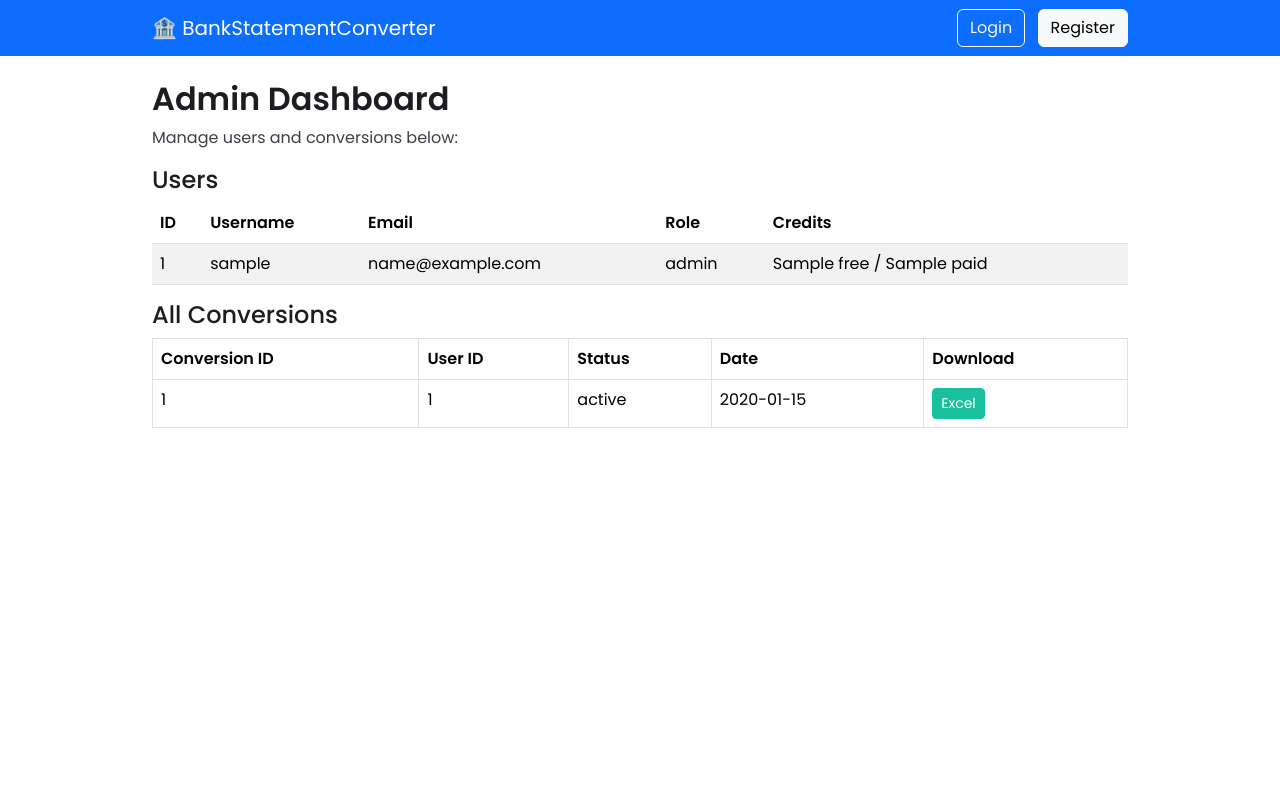
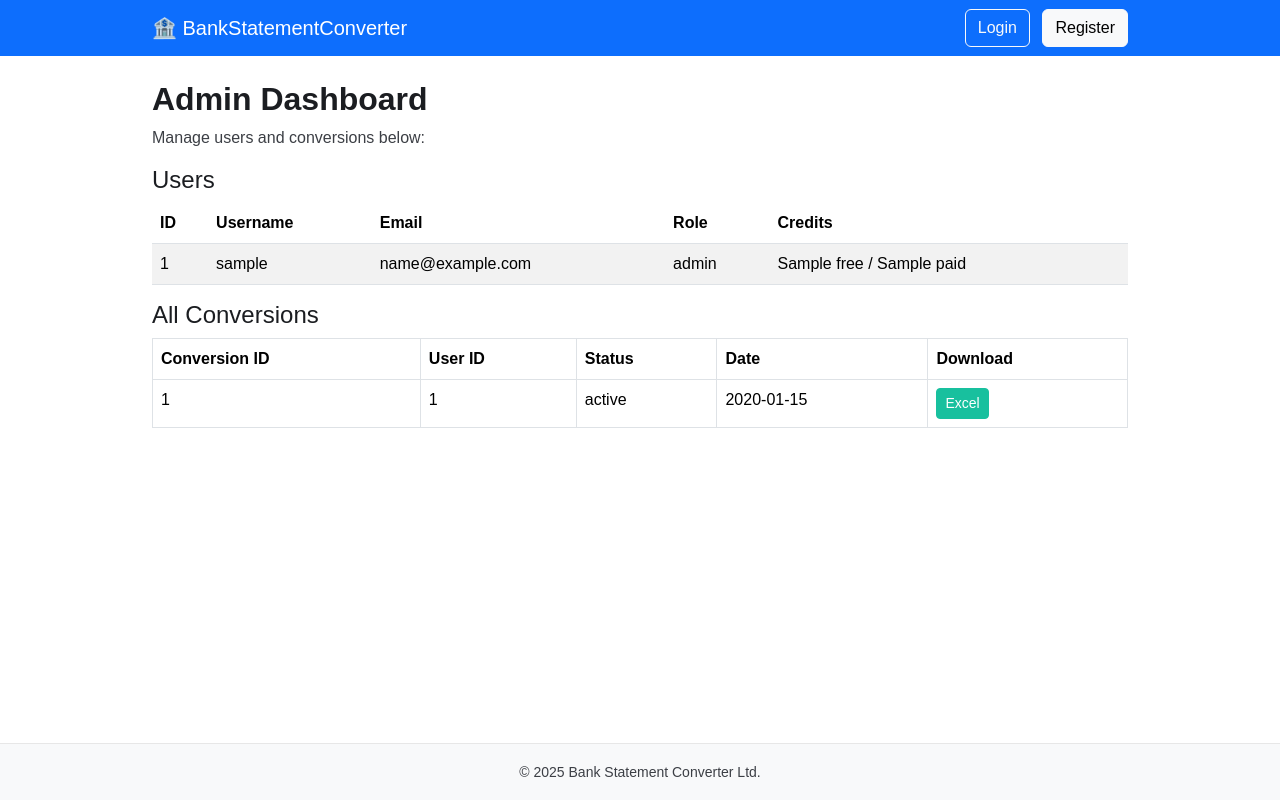
Before and after one commit to Dilpreet3/Bank-Statement-Converter, a Python web app: template templates/admin.html in a window 1280 px wide. Run offline with Jinja, Linux system fonts and the light colour scheme; the template is opened without the code that fills it: most values are stand-ins (such as "Sample title", 1, 10 or a date in 2020); some libraries are stand-ins or nearby versions.

Commit message:
Update base.html

```diff
--- a/templates/base.html
+++ b/templates/base.html
@@ -5,9 +5,8 @@
   <title>{% block title %}Bank Statement Converter{% endblock %}</title>
   <link href="https://cdn.jsdelivr.net/npm/bootstrap @5.3.0/dist/css/bootstrap.min.css" rel="stylesheet">
   <link rel="stylesheet" href="{{ url_for('static', filename='style.css') }}">
-  <link href="https://fonts.googleapis.com/css2?family=Poppins :wght@400;500;600&display=swap" rel="stylesheet">
 </head>
-<body>
+<body class="d-flex flex-column min-vh-100">
   <nav class="navbar navbar-expand-lg navbar-dark bg-primary mb-4">
     <div class="container">
       <a class="navbar-brand" href="/">🏦 BankStatementConverter</a>
@@ -23,7 +22,7 @@
     </div>
   </nav>
 
-  <div class="container">
+  <div class="container flex-grow-1">
     {% with messages = get_flashed_messages() %}
       {% if messages %}
         {% for message in messages %}
@@ -34,6 +33,10 @@
     {% block content %}{% endblock %}
   </div>
 
+  <footer class="mt-auto py-3 bg-light text-center">
+    <small>© 2025 Bank Statement Converter Ltd.</small>
+  </footer>
+
   <script src="{{ url_for('static', filename='js/main.js') }}"></script>
 </body>
 </html>
```
